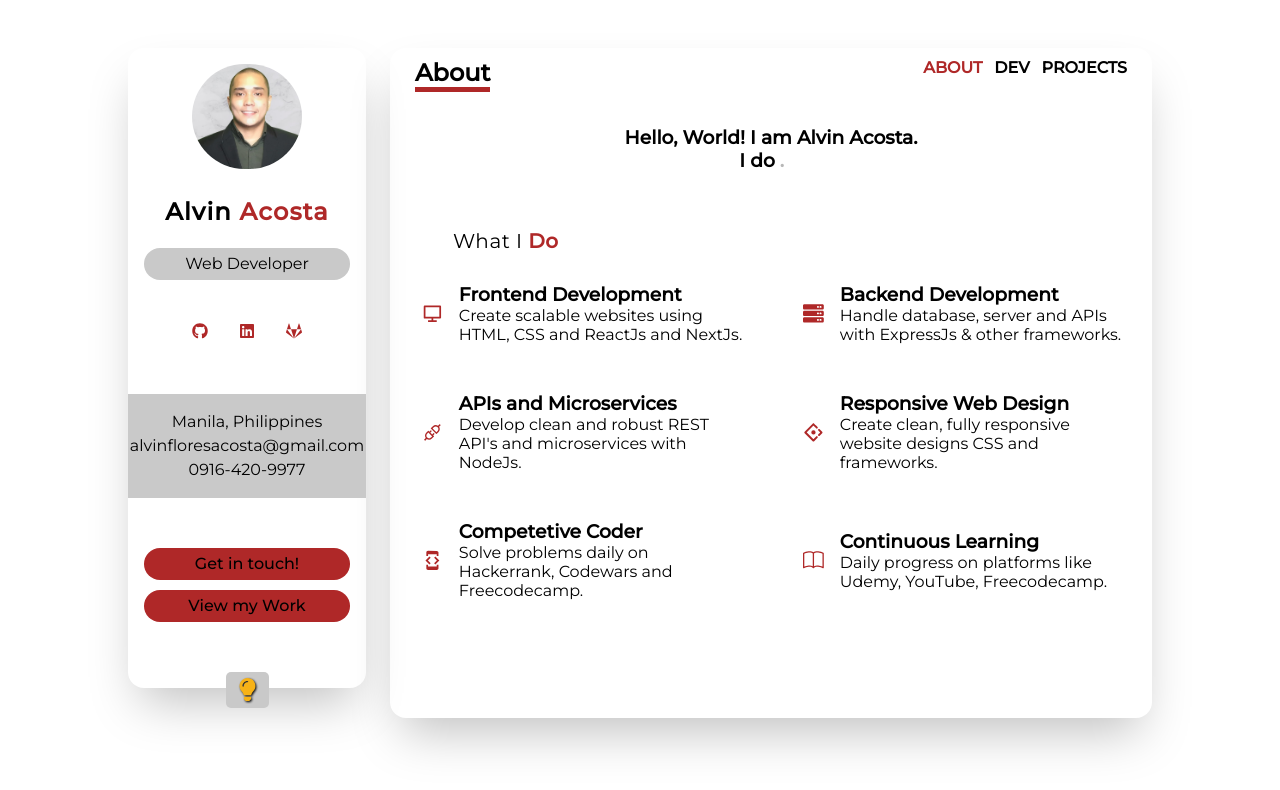
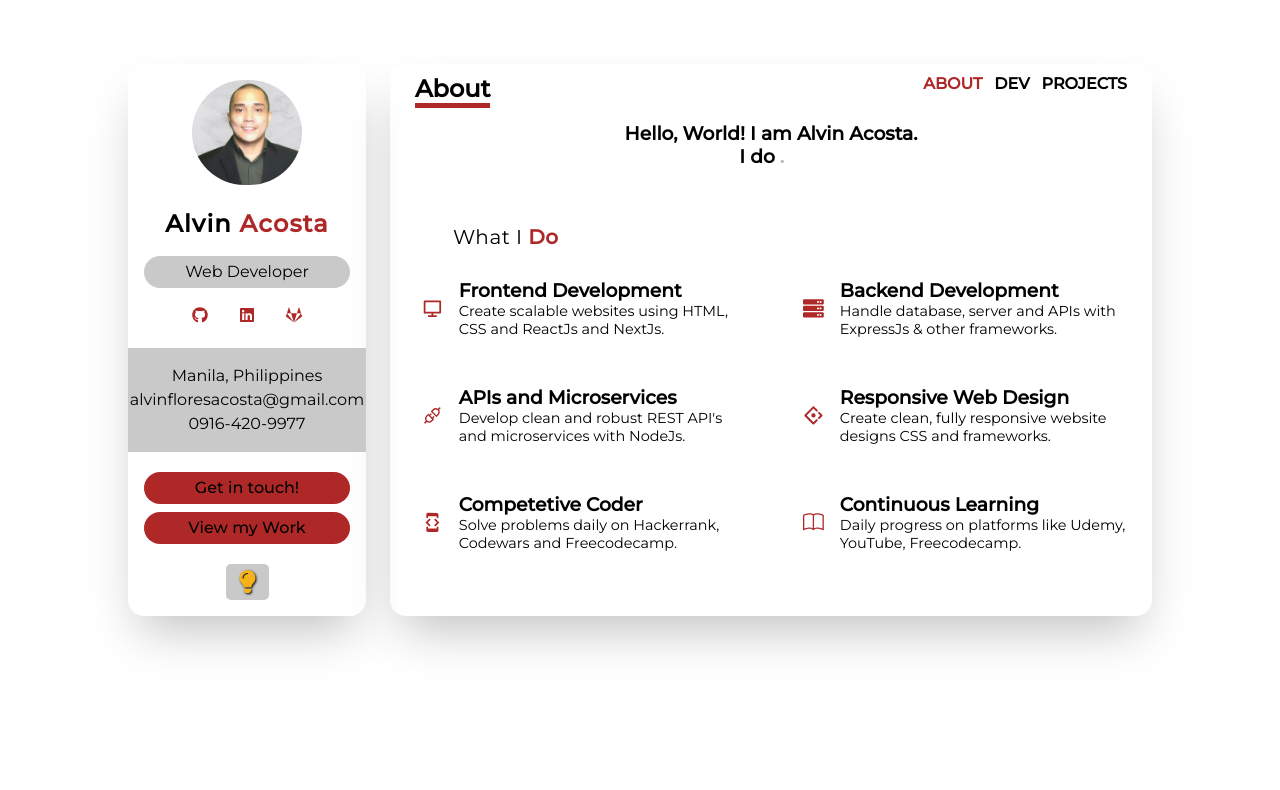
Before and after one commit to Exx-hub/nextjs-portfolio, a Next.js app: page / in a window 1280 px wide. Shown: the top 790 px of the page. Built offline with nearby package versions, Linux system fonts and the light colour scheme.

Commit message:
final media queries with orientation

```diff
--- a/styles/Home.module.css
+++ b/styles/Home.module.css
@@ -51,7 +51,7 @@
 .flashHeader {
 	min-height: 85px;
 	text-align: center;
-	margin-top: 20px;
+	/* margin-top: 20px; */
 }
 
 .mainTitle::before {
--- a/styles/Projects.module.css
+++ b/styles/Projects.module.css
@@ -26,6 +26,11 @@
 	margin-right: 5px;
 }
 
+@media screen and (max-width: 1300px) {
+	.projectContainer {
+		height: 67vh;
+	}
+}
 @media screen and (max-width: 963px) {
 	.projectContainer {
 		height: auto;
--- a/styles/Sidebar.module.css
+++ b/styles/Sidebar.module.css
@@ -112,7 +112,7 @@
 }
 
 /* HEIGHT MQ  */
-@media screen and (min-height: 680px) and (max-height: 736px) {
+@media screen and (min-height: 680px) and (max-height: 736px) and (orientation: portrait) {
 	.contactSection {
 		margin-top: 30px;
 		margin-bottom: 30px;
@@ -136,7 +136,7 @@
 		margin-top: 10px;
 	}
 }
-@media screen and (min-height: 800px) and (max-height: 813px) {
+@media screen and (min-height: 800px) and (max-height: 813px) and (orientation: portrait) {
 	.contactSection {
 		margin-top: 50px;
 		margin-bottom: 30px;
--- a/styles/SkillCard.module.css
+++ b/styles/SkillCard.module.css
@@ -16,6 +16,12 @@
 	color: rgb(175, 40, 40);
 }
 
+@media screen and (max-width: 1300px) {
+	.skillcard p {
+		font-size: 0.9rem;
+	}
+}
+
 @media screen and (max-width: 500px) {
 	.skillcard {
 		width: 90%;
--- a/styles/globals.css
+++ b/styles/globals.css
@@ -144,7 +144,7 @@ a {
 }
 
 /* HEIGHT MEDIA QUERIES FOR MOBILE  */
-@media screen and (max-height: 569px) {
+@media screen and (max-height: 569px) and (orientation: portrait) {
 	.outer-container {
 		margin-top: 0.5rem;
 		transform: translateY(-30px);
@@ -154,13 +154,13 @@ a {
 		padding-bottom: 0;
 	}
 }
-@media screen and (max-height: 813px) {
+@media screen and (max-height: 813px) and (orientation: portrait) {
 	.outer-container {
 		margin-top: 3rem;
 	}
 }
 
-@media screen and (min-height: 667px) and (max-height: 813px) {
+@media screen and (min-height: 667px) and (max-height: 813px) and (orientation: portrait) {
 	.sidebar-container {
 		height: 90vh;
 		margin-bottom: 30px;
```
Also changed, not shown: styles/Dev.module.css (+5 -2 lines).
